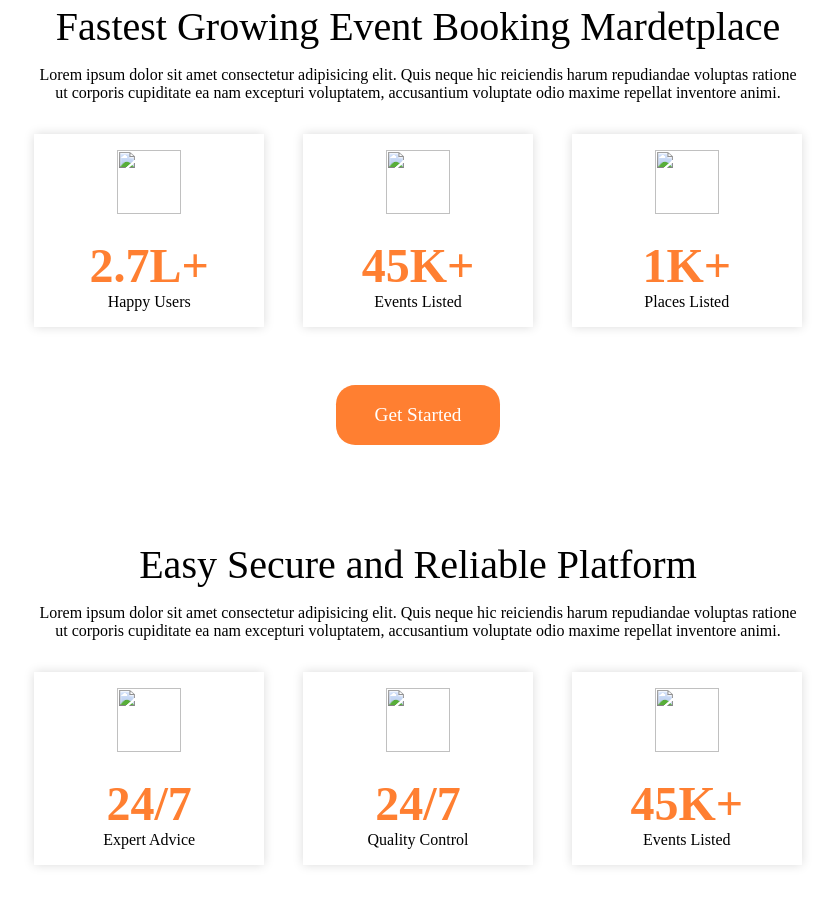
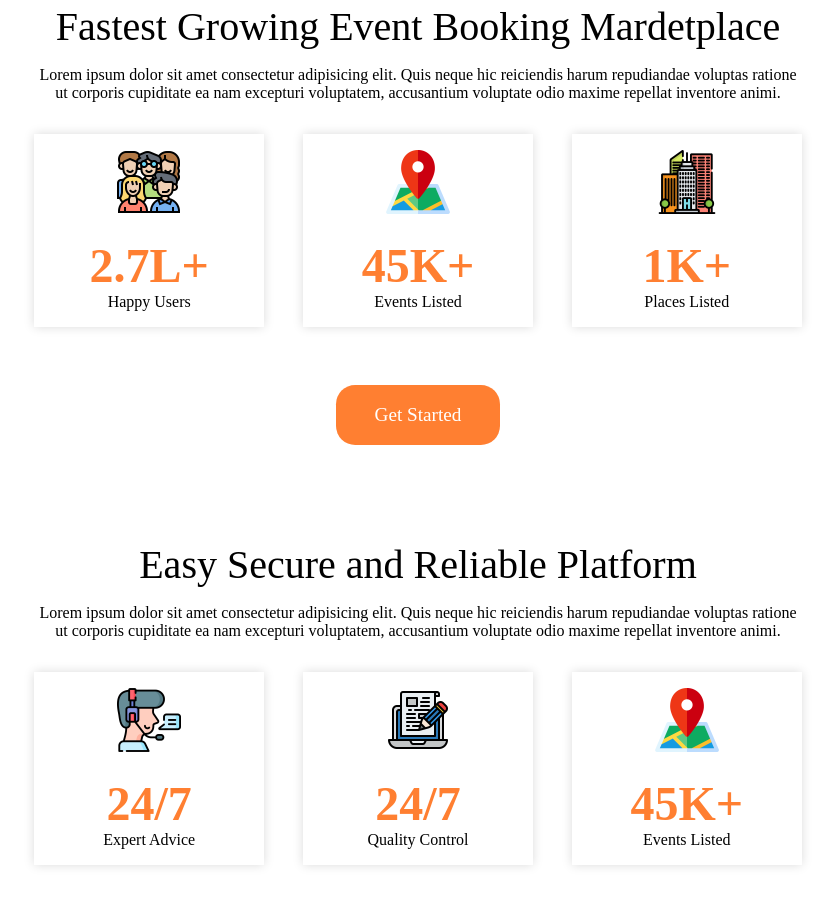
Before and after one commit to moulsiri/event_planning_service, a plain HTML site: page index.html in a window 1280 px wide. Shown: the part 1918-2838 px from the top of the page, without its empty margins (222-1057 px from the left). Drawn offline with nearby package versions, Linux system fonts and the light colour scheme; the site is published under a folder, as on GitHub Pages, so addresses that start at the root find nothing; files whose address does not match are found by name.

Commit message:
image src typo resolved

```diff
--- a/index.html
+++ b/index.html
@@ -167,21 +167,21 @@
                 <div id="tallyCards">
                     <div class="tCard">
                         <div class="tPic">
-                            <img src="/asset/icons/ancestors.png" alt="">
+                            <img src="./asset/icons/ancestors.png" alt="">
                         </div>
                         <h1>2.7L+</h1>
                         <h6>Happy Users</h6>
                     </div>
                     <div class="tCard">
                         <div class="tPic">
-                            <img src="/asset/icons/map.png" alt="">
+                            <img src="./asset/icons/map.png" alt="">
                         </div>
                         <h1>45K+</h1>
                         <h6>Events Listed</h6>
                     </div>
                     <div class="tCard">
                         <div class="tPic">
-                            <img src="/asset/icons/skyscraper.png" alt="">
+                            <img src="./asset/icons/skyscraper.png" alt="">
                         </div>
                         <h1>1K+</h1>
                         <h6>Places Listed</h6>
@@ -196,21 +196,21 @@
                 <div id="tallyCards">
                     <div class="tCard">
                         <div class="tPic">
-                            <img src="/asset/icons/contact.png" alt="">
+                            <img src="./asset/icons/contact.png" alt="">
                         </div>
                         <h1>24/7</h1>
                         <h6>Expert Advice</h6>
                     </div>
                     <div class="tCard">
                         <div class="tPic">
-                            <img src="/asset/icons/content-creator.png" alt="">
+                            <img src="./asset/icons/content-creator.png" alt="">
                         </div>
                         <h1>24/7</h1>
                         <h6>Quality Control</h6>
                     </div>
                     <div class="tCard">
                         <div class="tPic">
-                            <img src="/asset/icons/map.png" alt="">
+                            <img src="./asset/icons/map.png" alt="">
                         </div>
                         <h1>45K+</h1>
                         <h6>Events Listed</h6>
```
